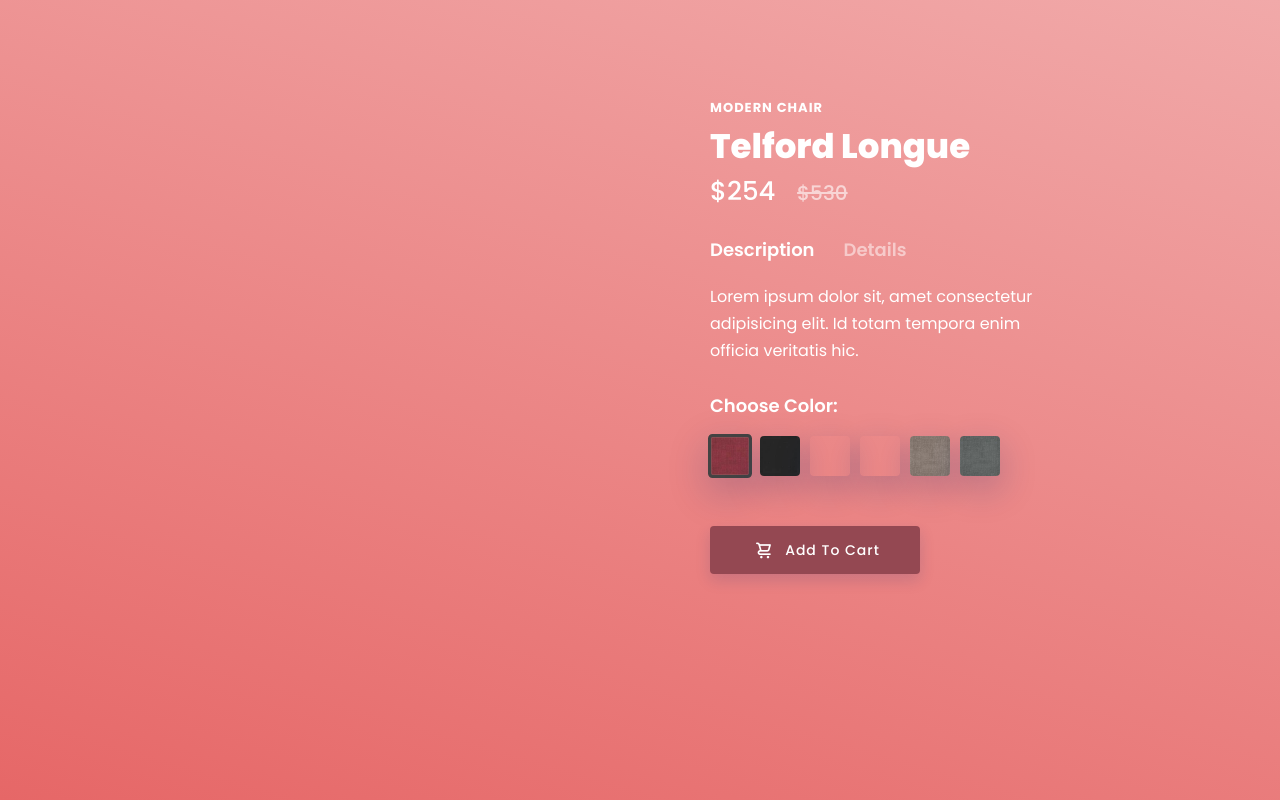
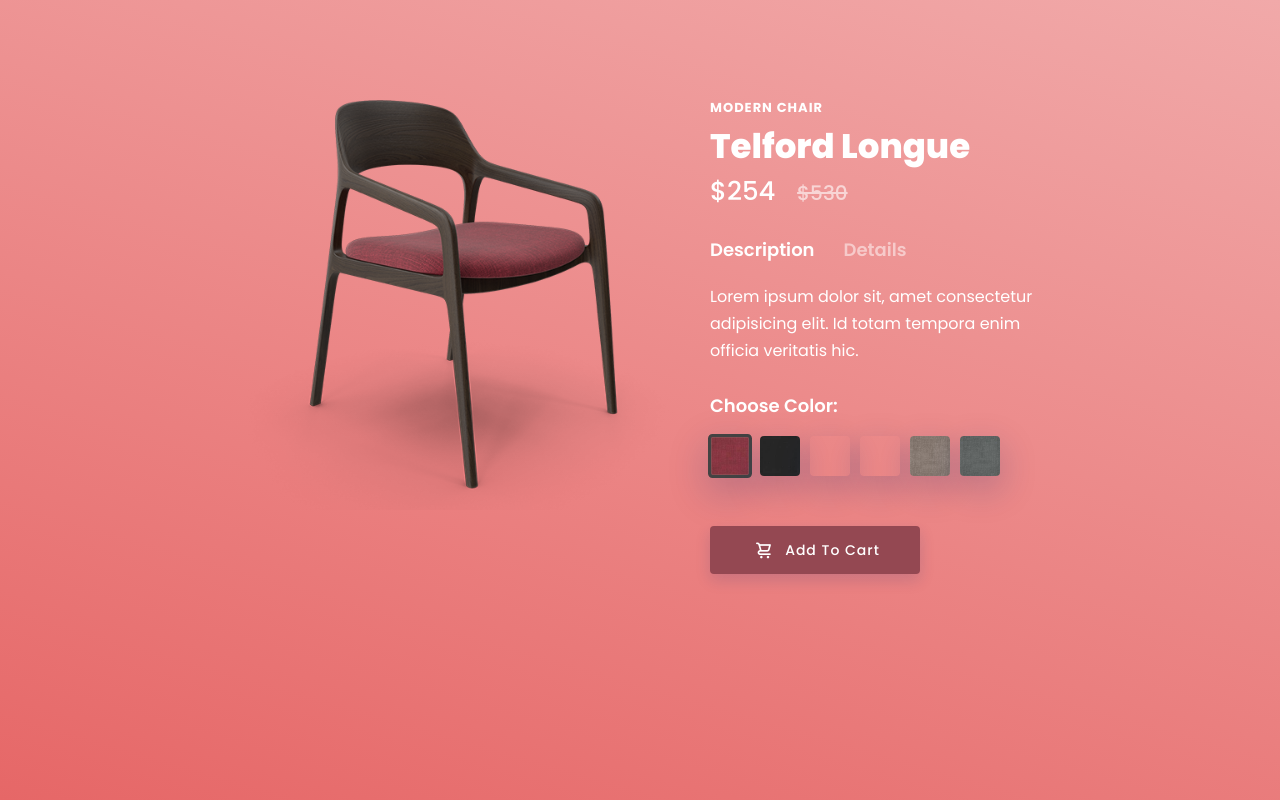
Before and after one commit to Sachin-504/Modern-Interactive-Shopping-Site, a plain HTML site: page index.html in a window 1280 px wide. Drawn offline with nearby package versions, Linux system fonts and the light colour scheme.

Commit message:
Update styles.css

```diff
--- a/styles.css
+++ b/styles.css
@@ -116,7 +116,7 @@ label.color-6 {
   background-position: center top;
   background-size: 100%;
   background-repeat: no-repeat;
-  background-image: url("./images/chair1.png");
+  background-image: url("./chair1.png");
   opacity: 0;
 }
 
```
